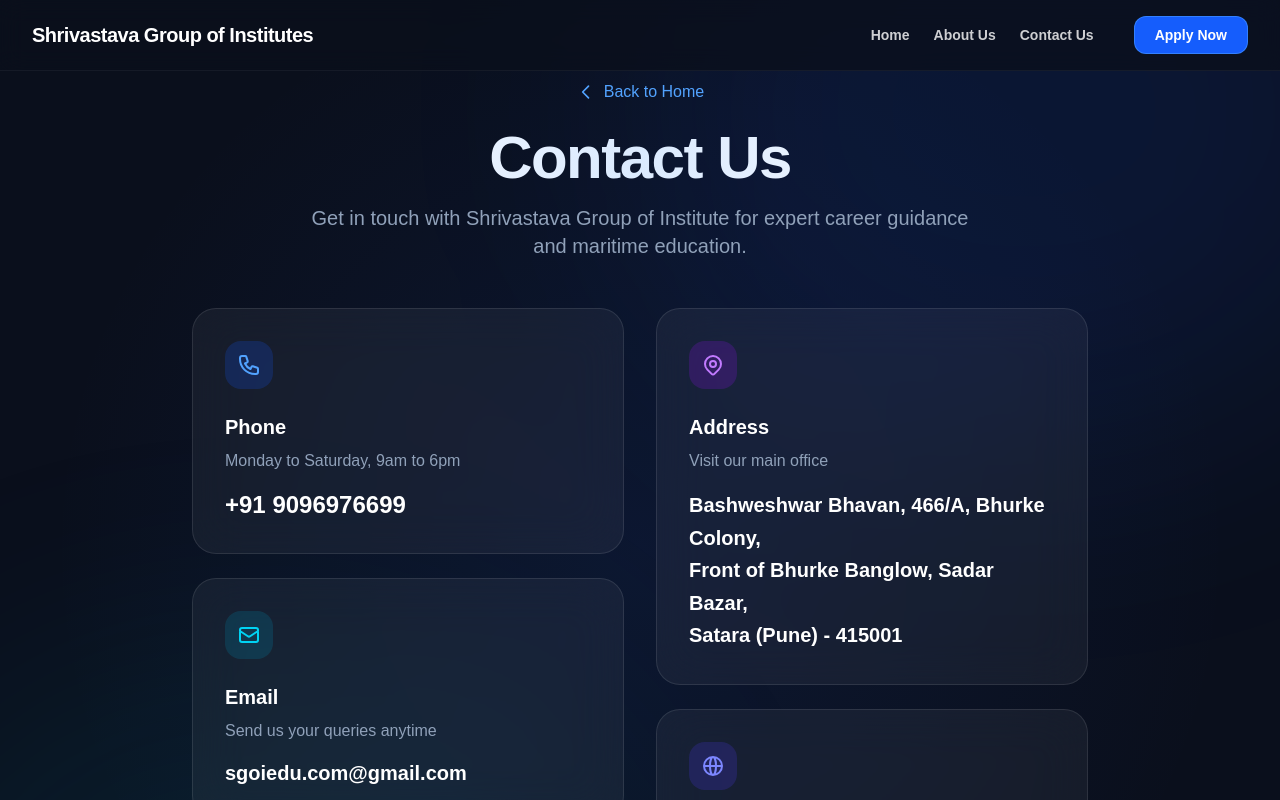
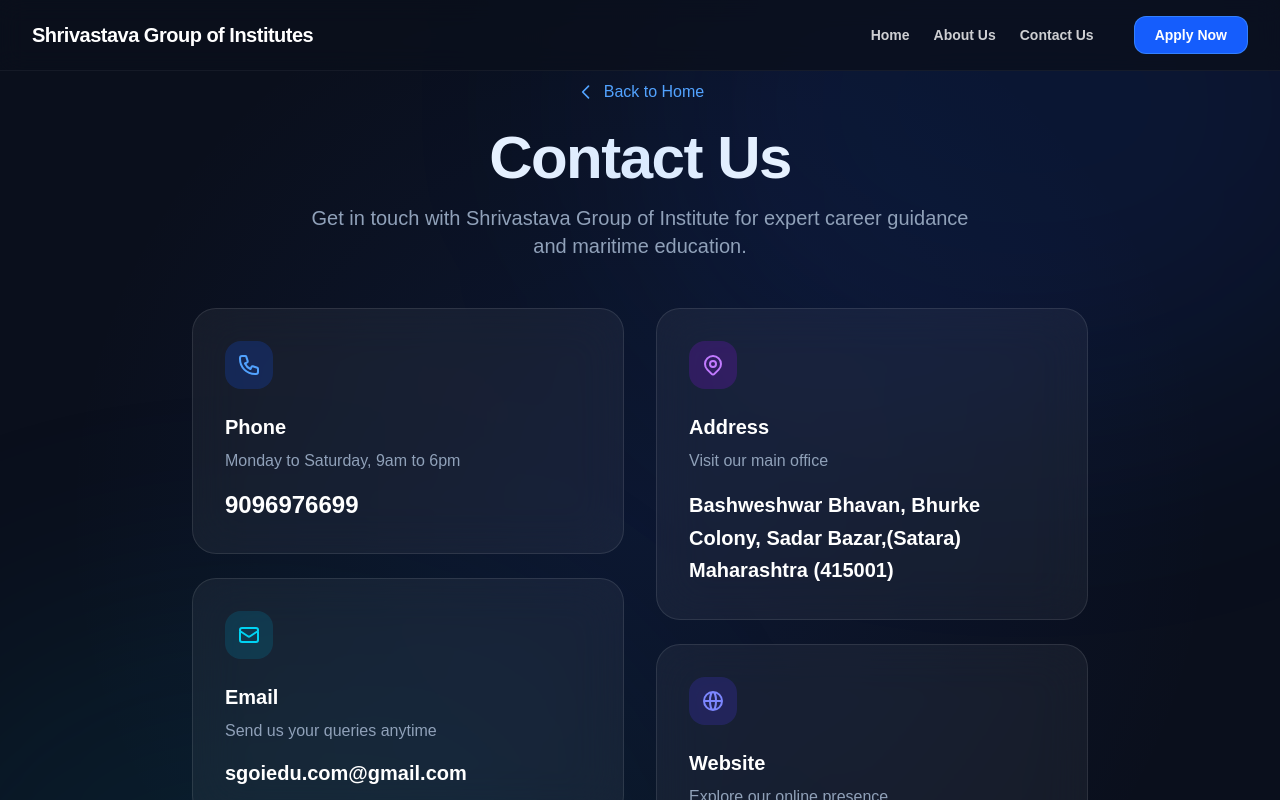
Before and after one commit to devanshi19b/cruise-academy, a Next.js app in the folder cruise-academy/: page /contact in a window 1280 px wide. Shown: the top 800 px of the page. Built offline with nearby package versions, Linux system fonts and the light colour scheme.

Commit message:
integrated admission form modAL

```diff
--- a/cruise-academy/app/contact/page.tsx
+++ b/cruise-academy/app/contact/page.tsx
@@ -51,7 +51,9 @@
               <h3 className="text-xl font-bold mb-2">Phone</h3>
               <p className="text-slate-400 mb-4">Monday to Saturday, 9am to 6pm</p>
               <div className="space-y-2">
-                <a href="tel:+919096976699" className="block text-2xl font-semibold hover:text-blue-400 transition-colors">+91 9096976699</a>
+                <a href={`tel:${contactDetails.phoneHref}`} className="block text-2xl font-semibold hover:text-blue-400 transition-colors">
+                  {contactDetails.phoneDisplay}
+                </a>
               </div>
             </div>
 
@@ -86,9 +88,7 @@
               <h3 className="text-xl font-bold mb-2">Address</h3>
               <p className="text-slate-400 mb-4">Visit our main office</p>
               <p className="text-lg md:text-xl font-semibold leading-relaxed">
-                Bashweshwar Bhavan, 466/A, Bhurke Colony,<br />
-                Front of Bhurke Banglow, Sadar Bazar,<br />
-                Satara (Pune) - 415001
+                {contactDetails.address}
               </p>
             </div>
 
--- a/cruise-academy/components/CTA.tsx
+++ b/cruise-academy/components/CTA.tsx
@@ -1,8 +1,12 @@
 'use client';
 
 import { motion } from 'framer-motion';
+import { useState } from 'react';
+import AdmissionFormModal from './AdmissionFormModal';
 
 export default function CTA() {
+  const [isModalOpen, setIsModalOpen] = useState(false);
+
   return (
     <section className="py-24 bg-[#0a0f1c] text-white border-t border-white/[0.02]">
       <div className="max-w-4xl mx-auto px-4 text-center">
@@ -22,12 +26,20 @@
           </p>
 
           <div className="flex flex-col sm:flex-row gap-4 justify-center relative z-10">
-            <button className="border border-white/20 bg-white/5 backdrop-blur-md hover:bg-white/10 hover:border-white/50 px-8 py-3 rounded-full font-bold transition-all duration-300">
+            <button
+              onClick={() => setIsModalOpen(true)}
+              className="border border-white/20 bg-white/5 backdrop-blur-md hover:bg-white/10 hover:border-white/50 px-8 py-3 rounded-full font-bold transition-all duration-300"
+            >
               Schedule Consultation
             </button>
           </div>
         </motion.div>
       </div>
+
+      <AdmissionFormModal
+        isOpen={isModalOpen}
+        onClose={() => setIsModalOpen(false)}
+      />
     </section>
   );
 }
```
